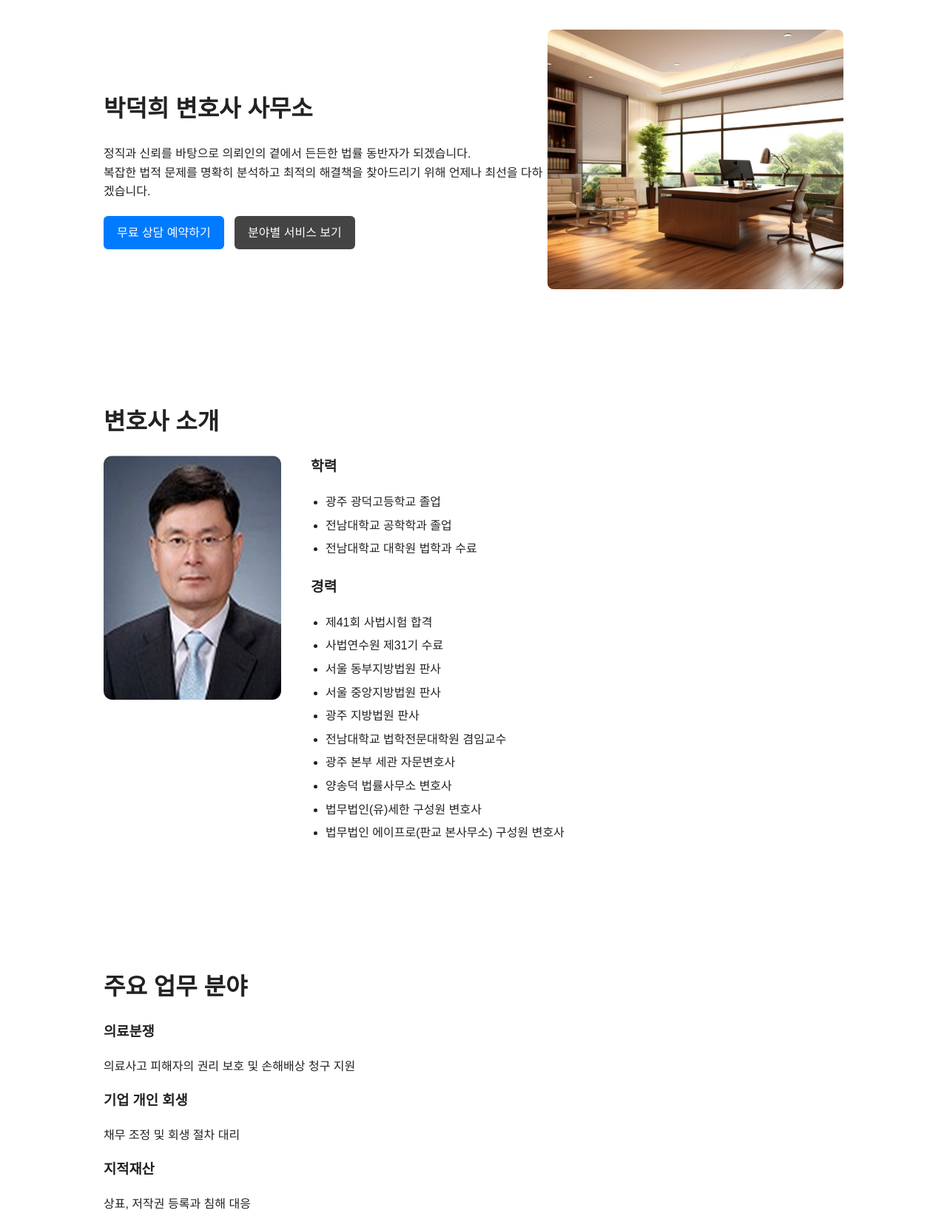
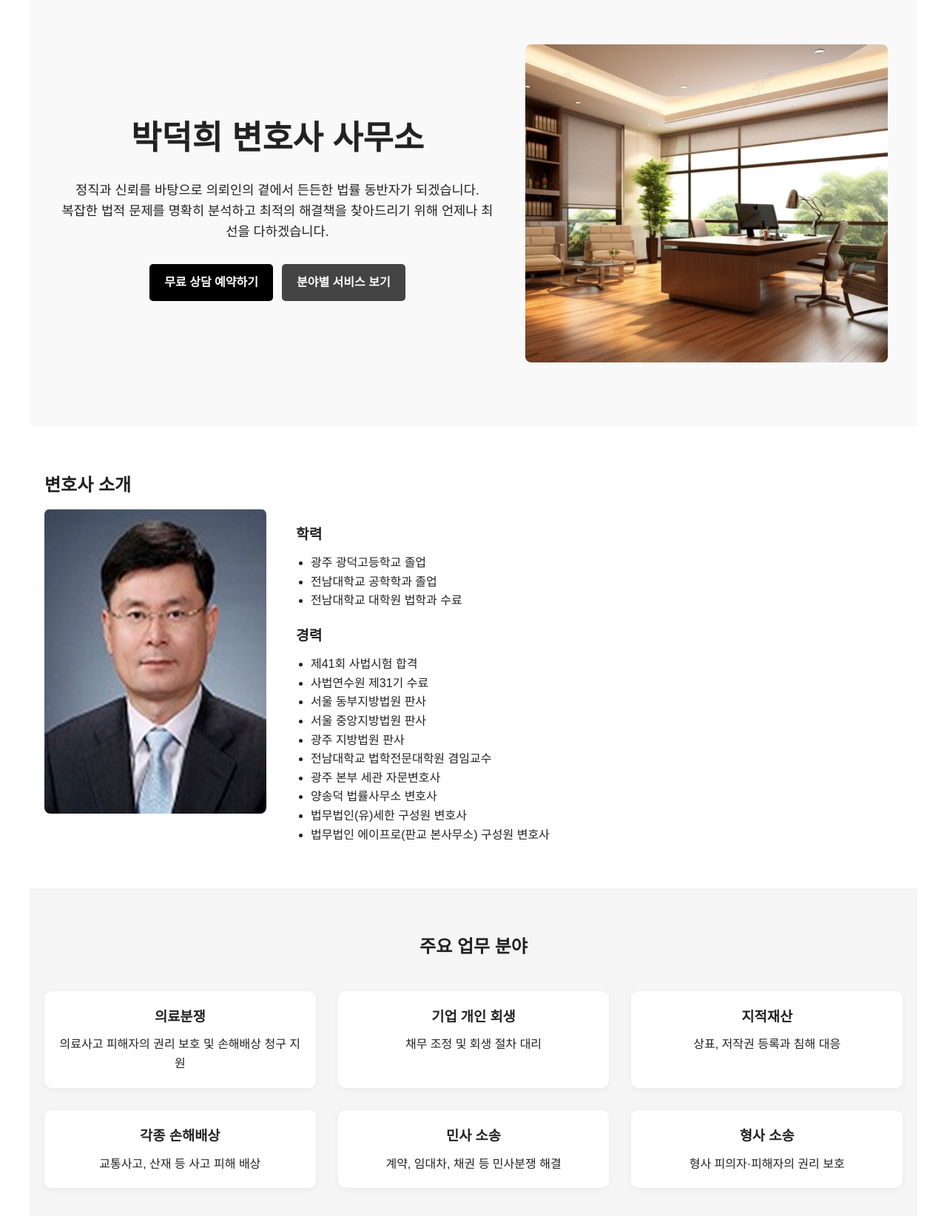
Before and after one commit to Michael-0825/homepage2, a plain HTML site: page index.html in a window 1280 px wide. Shown: the part 20-1664 px from the top of the page at 74% size. Drawn offline with Linux system fonts and the light colour scheme.

Commit message:
어제 상태로 돌림. gpt가 코드생성시 오류 많이 발생시켜서.

```diff
--- a/index.html
+++ b/index.html
@@ -1,47 +1,51 @@
 <!DOCTYPE html>
-
 <html lang="ko">
 <head>
-<meta charset="utf-8"/>
-<meta content="width=device-width, initial-scale=1.0" name="viewport"/>
+  <meta charset="UTF-8" />
+  <meta name="viewport" content="width=device-width, initial-scale=1.0"/>
   <title>박덕희 변호사 사무소</title>
+
   <!-- ✅ SEO 메타태그 -->
-<meta content="박덕희 변호사 사무소 - 민사, 형사, 의료, 기업회생 전문 법률 서비스" name="description"/>
-<meta content="변호사, 법률상담, 의료분쟁, 손해배상, 민사소송, 형사소송" name="keywords"/>
-<meta content="박덕희 변호사" name="author"/>
-<meta content="index, follow" name="robots"/>
+  <meta name="description" content="박덕희 변호사 사무소 - 민사, 형사, 의료, 기업회생 전문 법률 서비스">
+  <meta name="keywords" content="변호사, 법률상담, 의료분쟁, 손해배상, 민사소송, 형사소송">
+  <meta name="author" content="박덕희 변호사">
+  <meta name="robots" content="index, follow">
+
   <!-- ✅ favicon -->
-<link href="favicon.ico" rel="icon" type="image/x-icon"/>
+  <link rel="icon" href="favicon.ico" type="image/x-icon" />
+
   <!-- ✅ Google Analytics (예시 코드) -->
-<script async="" src="https://www.googletagmanager.com/gtag/js?id=G-76C4J8VFQM"></script>
+  <script async src="https://www.googletagmanager.com/gtag/js?id=G-76C4J8VFQM"></script>
   <script>
     window.dataLayer = window.dataLayer || [];
     function gtag(){dataLayer.push(arguments);}
     gtag('js', new Date());
     gtag('config', 'G-76C4J8VFQM');
   </script>
-<link href="style.css" rel="stylesheet"/>
+
+  <link rel="stylesheet" href="style.css" />
 </head>
 <body>
   <header class="hero">
     <div class="hero-content">
       <h1>박덕희 변호사 사무소</h1>
-<p>정직과 신뢰를 바탕으로 의뢰인의 곁에서 든든한 법률 동반자가 되겠습니다.<br/>
+      <p>정직과 신뢰를 바탕으로 의뢰인의 곁에서 든든한 법률 동반자가 되겠습니다.<br>
         복잡한 법적 문제를 명확히 분석하고 최적의 해결책을 찾아드리기 위해 언제나 최선을 다하겠습니다.
       </p>
       <div class="buttons">
-<a class="btn primary" href="reserve.html">무료 상담 예약하기</a>
-<a class="btn" href="services.html">분야별 서비스 보기</a>
+        <a href="reserve.html" class="btn primary">무료 상담 예약하기</a>
+        <a href="services.html" class="btn">분야별 서비스 보기</a>
       </div>
     </div>
     <div class="hero-image">
-<img alt="사무실 전경" src="img/office.jpg"/>
+      <img src="img/office.jpg" alt="사무실 전경">
     </div>
   </header>
+
   <section class="intro">
     <h2>변호사 소개</h2>
     <div class="intro-content">
-<img alt="박덕희 변호사 사진" src="img/박덕희.png"/>
+      <img src="img/박덕희.png" alt="박덕희 변호사 사진">
       <div class="bio">
         <h3>학력</h3>
         <ul>
@@ -65,6 +69,7 @@
       </div>
     </div>
   </section>
+
   <section class="services">
     <h2>주요 업무 분야</h2>
     <div class="service-list">
@@ -94,25 +99,27 @@
       </div>
     </div>
   </section>
+
   <section class="contact">
     <h2>상담 안내 및 연락처</h2>
     <div class="contact-boxes">
       <div class="contact-box">
         <h3>사무실 위치</h3>
-<p>서울 서초구 법원로2길 15, 302호 서초동 길도빌딩<br/>성남시 분당구 분당내곡로 151, 1003호 삼평동 삼도타워</p>
+        <p>서울 서초구 법원로2길 15, 302호 서초동 길도빌딩<br>성남시 분당구 분당내곡로 151, 1003호 삼평동 삼도타워</p>
       </div>
       <div class="contact-box">
         <h3>상담 예약</h3>
-<p>전화: 02-123-4567<br/>이메일: contact@parklaw.co.kr<br/>온라인: 홈페이지 예약 시스템</p>
+        <p>전화: 02-123-4567<br>이메일: contact@parklaw.co.kr<br>온라인: 홈페이지 예약 시스템</p>
       </div>
       <div class="contact-box">
         <h3>상담 비용</h3>
-<p>초기 30분 무료 상담<br/>이후 시간당 20만원 (사건 수임 시 공제)<br/>긴급 상담: 010-9876-5432 (24시간)</p>
+        <p>초기 30분 무료 상담<br>이후 시간당 20만원 (사건 수임 시 공제)<br>긴급 상담: 010-9876-5432 (24시간)</p>
       </div>
     </div>
   </section>
+
   <footer>
-<p>© 2025 박덕희 변호사 사무소. All rights reserved.</p>
+    <p>&copy; 2025 박덕희 변호사 사무소. All rights reserved.</p>
   </footer>
 </body>
 </html>
--- a/style.css
+++ b/style.css
@@ -1,119 +1,220 @@
 
-/* 공통 설정 */
+* {
+  margin: 0;
+  padding: 0;
+  box-sizing: border-box;
+}
+
 body {
   font-family: 'Noto Sans KR', sans-serif;
-  margin: 0;
-  padding: 0;
+  line-height: 1.6;
   color: #222;
   background-color: #fff;
-  line-height: 1.6;
+}
+
+h1, h2, h3 {
+  font-weight: 700;
+  margin-bottom: 0.5em;
+}
+
+a {
+  text-decoration: none;
+  color: inherit;
 }
 
 section {
   padding: 60px 20px;
-  max-width: 1000px;
+  max-width: 1200px;
   margin: 0 auto;
 }
 
-/* 헤더 영역을 section처럼 감싸서 가운데 정렬되게 */
-.hero-wrapper {
-  background-color: #f7f7f7;
+img {
+  max-width: 100%;
+  height: auto;
+  border-radius: 8px;
 }
 
 .hero {
   display: flex;
   flex-wrap: wrap;
   align-items: center;
-  justify-content: space-between;
-  max-width: 1000px;
+  justify-content: center;
+  background-color: #f9f9f9;
+  padding: 60px 20px;
+  max-width: 1200px;
   margin: 0 auto;
-  padding: 60px 20px;
+  text-align: center;
 }
 
 .hero-content {
-  flex: 1;
-  min-width: 300px;
+  flex: 1 1 500px;
+  padding: 20px;
 }
 
-.hero-image img {
-  width: 100%;
-  max-width: 400px;
-  border-radius: 8px;
+.hero-content h1 {
+  font-size: 2.8rem;
+  margin-bottom: 20px;
 }
 
-/* 버튼 */
+.hero-content p {
+  font-size: 1.1rem;
+  margin-bottom: 30px;
+}
+
+.hero-image {
+  flex: 1 1 400px;
+  text-align: center;
+  padding: 20px;
+}
+
 .buttons {
-  margin-top: 20px;
+  display: flex;
+  flex-wrap: wrap;
+  gap: 12px;
+  justify-content: center;
 }
 
 .btn {
   display: inline-block;
-  padding: 10px 18px;
+  padding: 12px 20px;
+  font-weight: bold;
+  border-radius: 5px;
+  border: none;
   background-color: #444;
-  color: white;
-  text-decoration: none;
-  border-radius: 6px;
-  margin-right: 10px;
-  transition: background-color 0.2s ease;
+  color: #fff;
+  transition: background-color 0.3s ease;
 }
 
 .btn.primary {
-  background-color: #007bff;
+  background-color: #000;
 }
 
 .btn:hover {
-  background-color: #333;
+  background-color: #777;
 }
 
-/* 변호사 소개 */
 .intro-content {
   display: flex;
+  flex-wrap: wrap;
+  gap: 40px;
   align-items: flex-start;
-  gap: 40px;
-  flex-wrap: wrap;
+  justify-content: center;
+  text-align: left;
 }
 
 .intro-content img {
-  width: 240px;
-  height: auto;
-  border-radius: 12px;
+  flex: 1 1 300px;
+  max-width: 300px;
+}
+
+.bio {
+  flex: 2 1 500px;
+  display: flex;
+  flex-direction: column;
+  align-items: flex-start;
 }
 
 .bio h3 {
-  margin-top: 0;
+  margin-top: 20px;
   font-size: 1.2rem;
+  font-weight: bold;
+  text-align: left;
 }
 
 .bio ul {
   padding-left: 20px;
-  margin-bottom: 24px;
+  list-style-position: outside;
+  text-align: left;
 }
 
-.bio li {
-  margin-bottom: 6px;
+.services {
+  background-color: #f5f5f5;
+  text-align: center;
 }
 
-/* 기타 섹션 기본 설정 */
-h2 {
-  font-size: 2rem;
-  margin-bottom: 20px;
+.service-list {
+  display: flex;
+  flex-wrap: wrap;
+  justify-content: center;
+  gap: 30px;
+  margin-top: 40px;
 }
 
-/* 반응형 대응 */
+.service {
+  flex: 1 1 300px;
+  background-color: #fff;
+  padding: 20px;
+  border-radius: 10px;
+  box-shadow: 0 2px 8px rgba(0, 0, 0, 0.05);
+}
+
+.service h3 {
+  margin-bottom: 10px;
+}
+
+.contact {
+  background-color: #222;
+  color: #fff;
+  text-align: center;
+}
+
+.contact-boxes {
+  display: flex;
+  flex-wrap: wrap;
+  gap: 20px;
+  justify-content: center;
+  margin-top: 30px;
+}
+
+.contact-box {
+  flex: 1 1 300px;
+  background-color: #eee;
+  color: #000;
+  padding: 20px;
+  border-radius: 8px;
+}
+
+footer {
+  text-align: center;
+  padding: 20px;
+  background-color: #111;
+  color: #ccc;
+  font-size: 0.9rem;
+}
+
+/* 반응형 */
 @media (max-width: 768px) {
   .hero {
     flex-direction: column;
-    align-items: center;
-    text-align: center;
+  }
+
+  .hero-content,
+  .hero-image {
+    padding: 0;
   }
 
   .intro-content {
     flex-direction: column;
     align-items: center;
-    text-align: center;
+    text-align: left;
   }
 
   .bio {
-    margin-top: 20px;
+    align-items: flex-start;
+  }
+
+  .bio ul {
+    text-align: left;
+  }
+
+  .buttons {
+    flex-direction: column;
+    gap: 10px;
+    align-items: center;
+  }
+
+  .btn {
+    width: 90%;
+    max-width: 300px;
   }
 }
```
Lines whose indentation alone changed are shown as unchanged.
